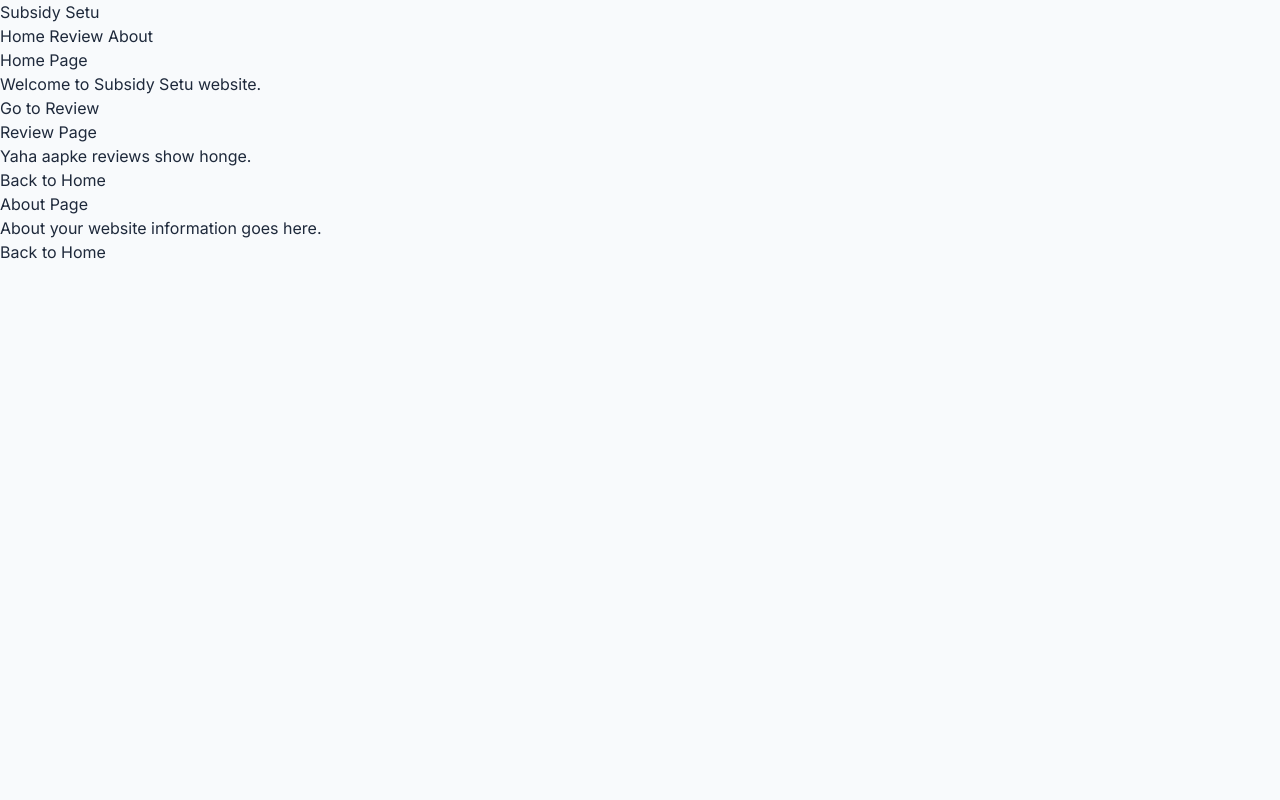
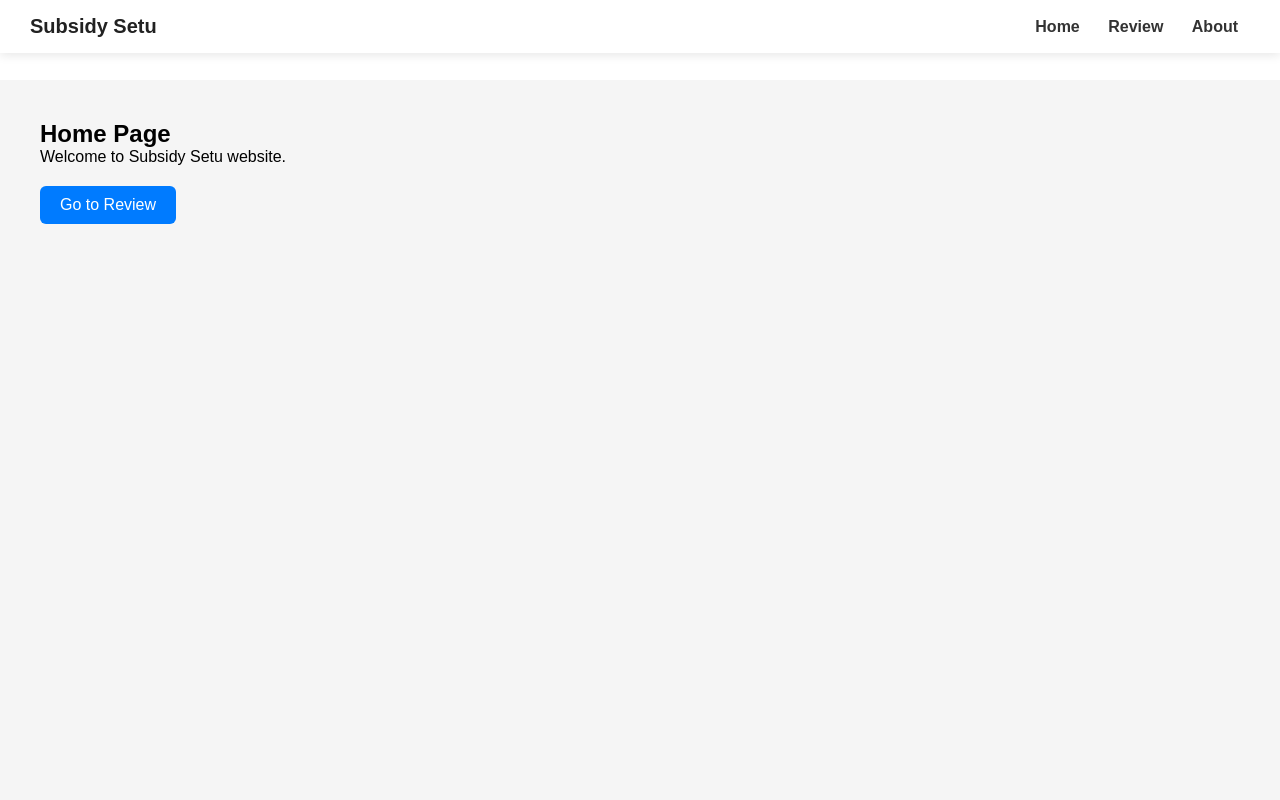
Before and after one commit to ROHIT64250R/SubsidySetu, a React (Vite) app in the folder subsidy-mantra/: page / in a window 1280 px wide. Shown: the top 800 px of the page. Built offline with nearby package versions, Linux system fonts and the light colour scheme.

Commit message:
Update index.css

```diff
--- a/subsidy-mantra/src/index.css
+++ b/subsidy-mantra/src/index.css
@@ -1,39 +1,79 @@
-@import url('https://fonts.googleapis.com/css2?family=Inter:wght@300;400;500;600;700&family=Space+Grotesk:wght@400;500;600;700&display=swap');
-@import "tailwindcss";
-
-@theme {
-  --font-sans: "Inter", ui-sans-serif, system-ui, sans-serif;
-  --font-display: "Space Grotesk", sans-serif;
+/* RESET */
+* {
+  margin: 0;
+  padding: 0;
+  box-sizing: border-box;
+  font-family: Arial, sans-serif;
 }
 
-body {
-  font-family: var(--font-sans);
-  background-color: #f8fafc;
-  color: #1e293b;
+/* FIXED HEADER */
+header {
+  position: fixed;
+  top: 0;
+  left: 0;
+  width: 100%;
+  background: #ffffff;
+  box-shadow: 0 2px 10px rgba(0,0,0,0.1);
+  z-index: 9999;
+
+  display: flex;
+  justify-content: space-between;
+  align-items: center;
+  padding: 15px 30px;
 }
 
-/* Custom Scrollbar for chat and checklists */
-::-webkit-scrollbar {
-  width: 6px;
-  height: 6px;
-}
-::-webkit-scrollbar-track {
-  background: transparent;
-}
-::-webkit-scrollbar-thumb {
-  background: #cbd5e1;
-  border-radius: 4px;
-}
-::-webkit-scrollbar-thumb:hover {
-  background: #94a3b8;
+/* LOGO */
+.logo {
+  font-size: 20px;
+  font-weight: bold;
+  color: #222;
 }
 
-@keyframes pulse-ring {
-  0% { transform: scale(0.95); opacity: 0.5; }
-  50% { transform: scale(1.05); opacity: 0.8; }
-  100% { transform: scale(0.95); opacity: 0.5; }
+/* NAVIGATION */
+nav a {
+  margin: 0 12px;
+  text-decoration: none;
+  color: #333;
+  font-weight: 600;
+  cursor: pointer;
 }
 
-.animate-pulse-ring {
-  animation: pulse-ring 2s infinite ease-in-out;
+nav a:hover {
+  color: #007bff;
 }
+
+/* BODY OFFSET (IMPORTANT FIX) */
+body {
+  padding-top: 80px;
+  scroll-behavior: smooth;
+}
+
+/* SECTIONS */
+section {
+  min-height: 100vh;
+  padding: 40px;
+}
+
+/* BACKGROUNDS */
+#home {
+  background: #f5f5f5;
+}
+
+#review {
+  background: #e8f0ff;
+}
+
+#about {
+  background: #fff3e8;
+}
+
+/* BUTTON */
+.btn {
+  display: inline-block;
+  margin-top: 20px;
+  padding: 10px 20px;
+  background: #007bff;
+  color: white;
+  border-radius: 6px;
+  text-decoration: none;
+}
```
